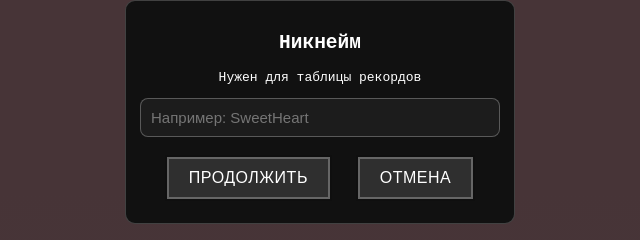
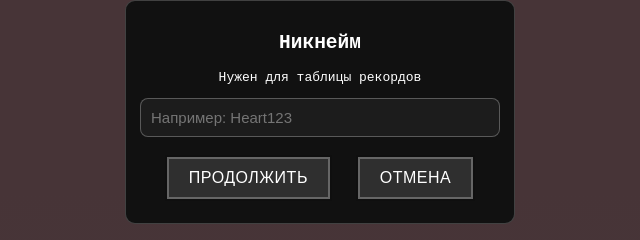
Before and after one commit to HunterGGG/Help-the-Heart, a website: page index.html in a window 1280 px wide. Both pictures are taken after a click on the button "СТАРТ". Shown: the part 288-528 px from the top of the page, 320-960 px from the left. Drawn offline with Linux system fonts and the light colour scheme.

Commit message:
Update index.html

```diff
--- a/index.html
+++ b/index.html
@@ -60,7 +60,7 @@ small{opacity:0.85;}
   <div id="authBox">
     <h2>Никнейм</h2>
     <p>Нужен для таблицы рекордов</p>
-    <input id="nickInput" maxlength="18" placeholder="Например: SweetHeart" />
+    <input id="nickInput" maxlength="18" placeholder="Например: Heart123" />
     <div style="margin-top:10px;">
       <button onclick="confirmAuth()">Продолжить</button>
       <button onclick="closeAuth()">Отмена</button>
```
